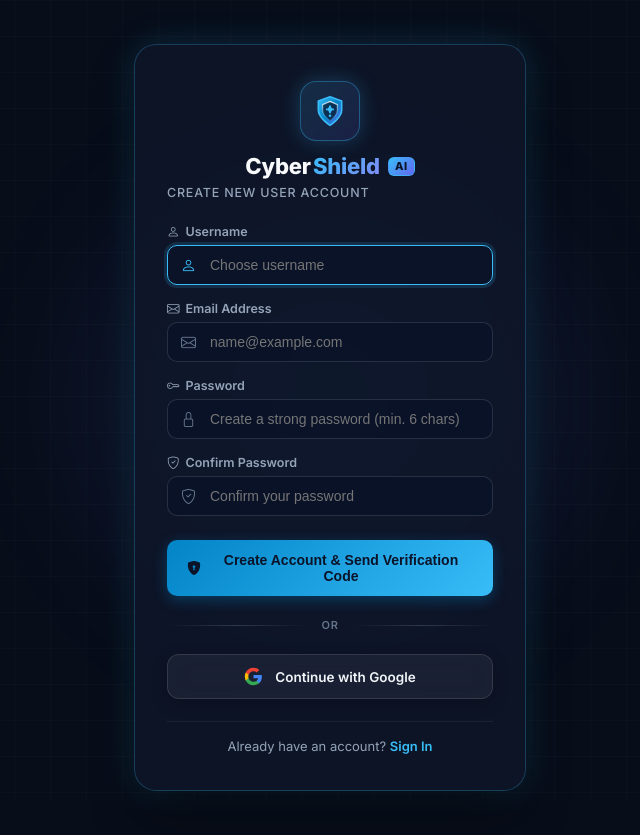
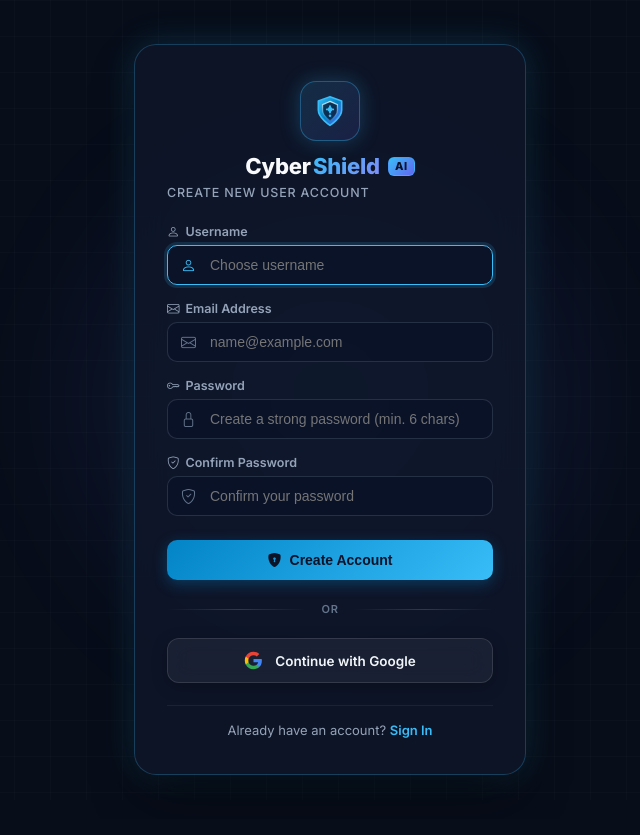
Before and after one commit to shubhvaghani2108/CyberShieldAI, a Flask app: page /register in a window 1280 px wide. Shown: the whole page, without its empty margins (310-950 px from the left). After the commit the page ends 775 px from the top, so only its background shows below. Run offline with Flask 3, Linux system fonts and the light colour scheme; data comes from the database, SQL or seed files in the repository.

Commit message:
Update registration button text to 'Create Account'

```diff
--- a/dashboard/templates/register.html
+++ b/dashboard/templates/register.html
@@ -436,7 +436,7 @@
             </div>
 
             <button type="submit" class="btn-register">
-                <i class="bi bi-shield-lock-fill"></i> Create Account &amp; Send Verification Code
+                <i class="bi bi-shield-lock-fill"></i> Create Account
             </button>
         </form>
 
```
